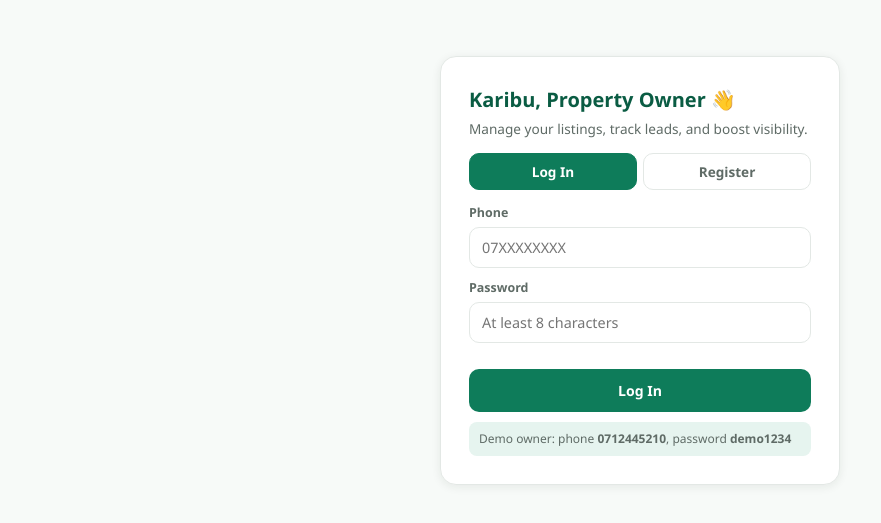
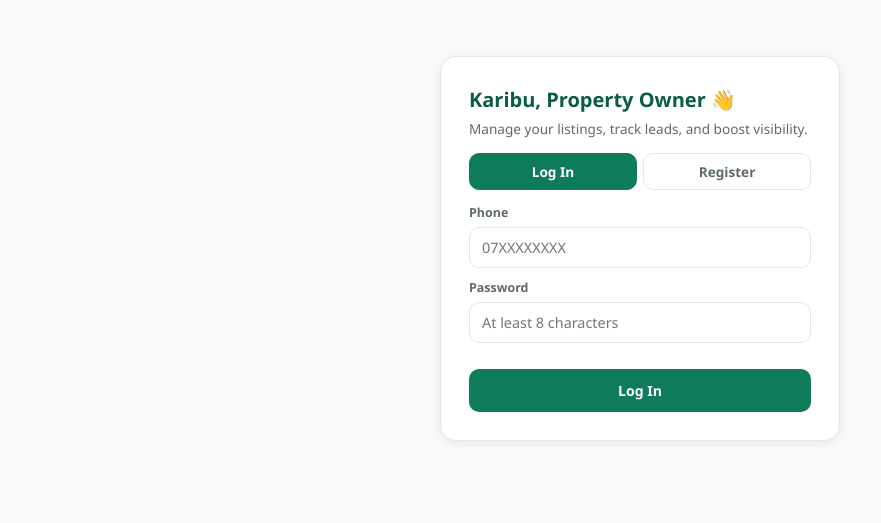
Before and after one commit to Donke01/patahome, a website: page public/dashboard.html in a window 1280 px wide. Shown: the part 59-582 px from the top of the page, without its empty margins (0-881 px from the left). Drawn offline with Linux system fonts and the light colour scheme.

Commit message:
Remove demo credentials hint from owner login

```diff
--- a/public/dashboard.html
+++ b/public/dashboard.html
@@ -147,7 +147,6 @@
     <input id="aPass" type="password" placeholder="At least 8 characters">
     <div class="err" id="authErr"></div>
     <button class="btn btn-primary" style="width:100%;padding:12px" onclick="submitAuth()" id="authBtn">Log In</button>
-    <div class="hint">Demo owner: phone <b>0712445210</b>, password <b>demo1234</b></div>
   </div>
 </div>
 
```
